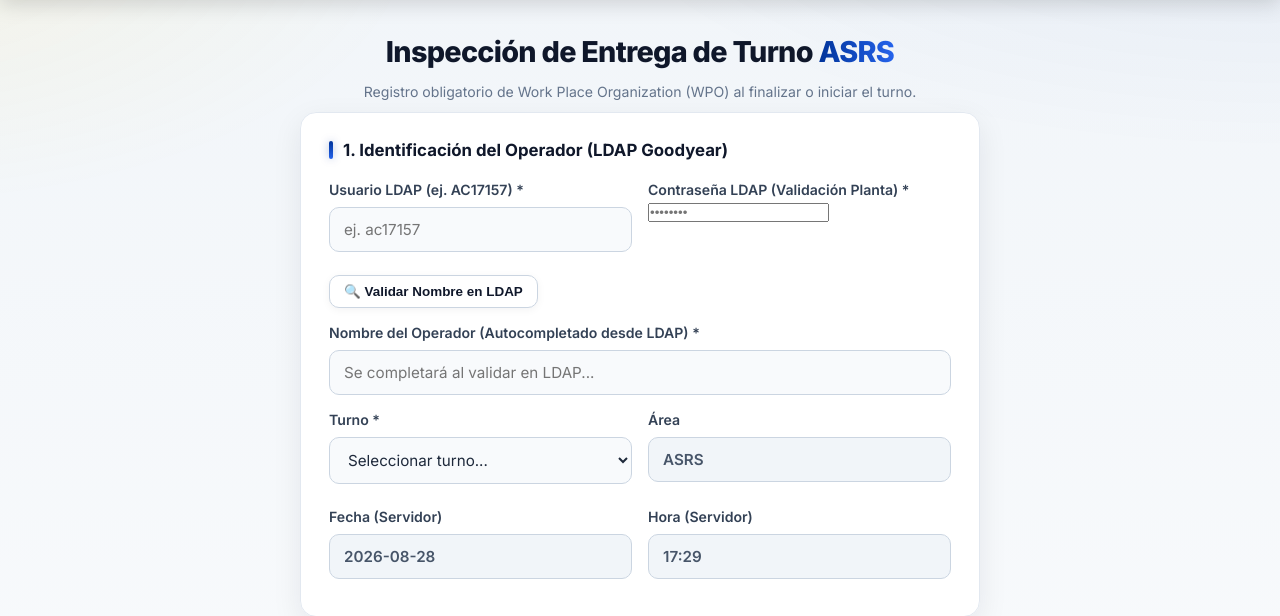
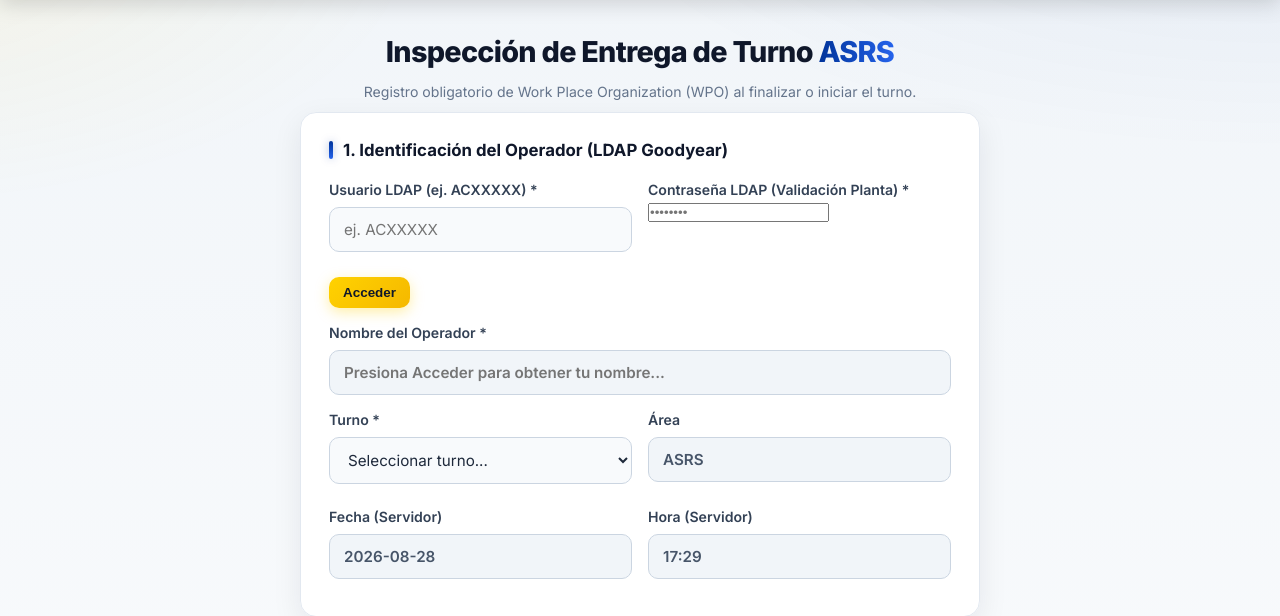
Before and after one commit to Manuel-GY/WPO, a Flask app: page /inspeccion in a window 1280 px wide. Shown: the part 67-683 px from the top of the page. Run offline with Flask 2, Linux system fonts and the light colour scheme.

Commit message:
style: actualizar placeholder a ej. ACXXXXX y reemplazar boton por Acceder

```diff
--- a/templates/formulario.html
+++ b/templates/formulario.html
@@ -42,24 +42,24 @@
                     </div>
                 {% else %}
                     <div class="grid-2-form">
-                        <label>Usuario LDAP (ej. AC17157) *
-                            <input type="text" name="usuario_ldap" id="usuarioLdap" required placeholder="ej. ac17157" value="{{ usuario_ldap_input or '' }}">
+                        <label>Usuario LDAP (ej. ACXXXXX) *
+                            <input type="text" name="usuario_ldap" id="usuarioLdap" required placeholder="ej. ACXXXXX" value="{{ usuario_ldap_input or '' }}">
                         </label>
                         <label>Contraseña LDAP (Validación Planta) *
                             <input type="password" name="password_ldap" id="passwordLdap" required placeholder="••••••••">
                         </label>
                     </div>
 
-                    <div style="margin-top: 10px; display: flex; align-items: center; gap: 10px; flex-wrap: wrap;">
-                        <button type="button" class="btn secondary small-btn" onclick="validarUsuarioLdap()">
-                            🔍 Validar Nombre en LDAP
+                    <div style="margin-top: 12px; display: flex; align-items: center; gap: 10px; flex-wrap: wrap;">
+                        <button type="button" class="btn gy-yellow small-btn" onclick="accederLdap()">
+                            Acceder
                         </button>
                         <span id="ldapStatusBadge" class="hidden"></span>
                     </div>
 
                     <div style="margin-top: 14px;">
-                        <label>Nombre del Operador (Autocompletado desde LDAP) *
-                            <input type="text" name="operario" id="operarioNombre" required placeholder="Se completará al validar en LDAP..." value="{{ operario_input or '' }}">
+                        <label>Nombre del Operador *
+                            <input type="text" name="operario" id="operarioNombre" required placeholder="Presiona Acceder para obtener tu nombre..." value="{{ operario_input or '' }}" readonly class="read-only-input">
                         </label>
                     </div>
                 {% endif %}
@@ -162,22 +162,22 @@
     </div>
 
     <script>
-        // Validar Usuario LDAP en tiempo real
-        async function validarUsuarioLdap() {
+        // Autenticar Usuario LDAP y obtener nombre al hacer clic en Acceder
+        async function accederLdap() {
             const user = document.getElementById('usuarioLdap').value.trim();
             const pass = document.getElementById('passwordLdap').value;
             const badge = document.getElementById('ldapStatusBadge');
             const operarioInput = document.getElementById('operarioNombre');
 
             if (!user || !pass) {
-                alert('Ingresa tu Usuario LDAP y Contraseña para validar.');
+                alert('Por favor ingresa tu Usuario LDAP y Contraseña para acceder.');
                 return;
             }
 
             badge.className = 'badge-ok';
             badge.style.background = '#fef3c7';
             badge.style.color = '#92400e';
-            badge.textContent = 'Validando en LDAP de Planta... ⏳';
+            badge.textContent = 'Accediendo a LDAP Planta... ⏳';
             badge.classList.remove('hidden');
 
             try {
@@ -190,7 +190,7 @@
                 if (res.ok && data.ok) {
                     operarioInput.value = data.full_name;
                     badge.className = 'badge-ok';
-                    badge.textContent = '✓ Validado: ' + data.full_name;
+                    badge.textContent = '✓ Acceso concedido: ' + data.full_name;
                 } else {
                     badge.className = 'badge-no';
                     badge.textContent = '✕ ' + (data.error || 'Credenciales inválidas');
```
